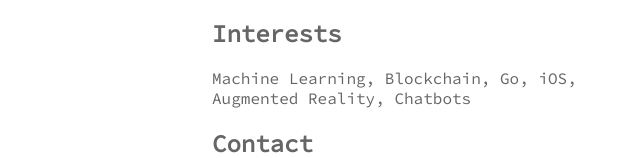
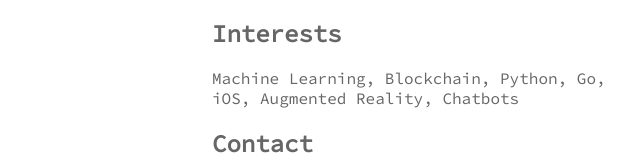
Before and after one commit to gabrielrigon/gabrielrigon.github.io, a Vue app: page / in a window 1280 px wide. Shown: the part 447-605 px from the top of the page, without its empty margins (640-1280 px from the left). Built offline with nearby package versions, Linux system fonts and the light colour scheme.

Commit message:
add python as new interest

```diff
--- a/src/components/Interests.vue
+++ b/src/components/Interests.vue
@@ -1,7 +1,7 @@
 <template>
   <div class="skills">
     <h2>Interests</h2>
-    <p>Machine Learning, Blockchain, Go, iOS, Augmented Reality, Chatbots</p>
+    <p>Machine Learning, Blockchain, Python, Go, iOS, Augmented Reality, Chatbots</p>
   </div>
 </template>
 
```
